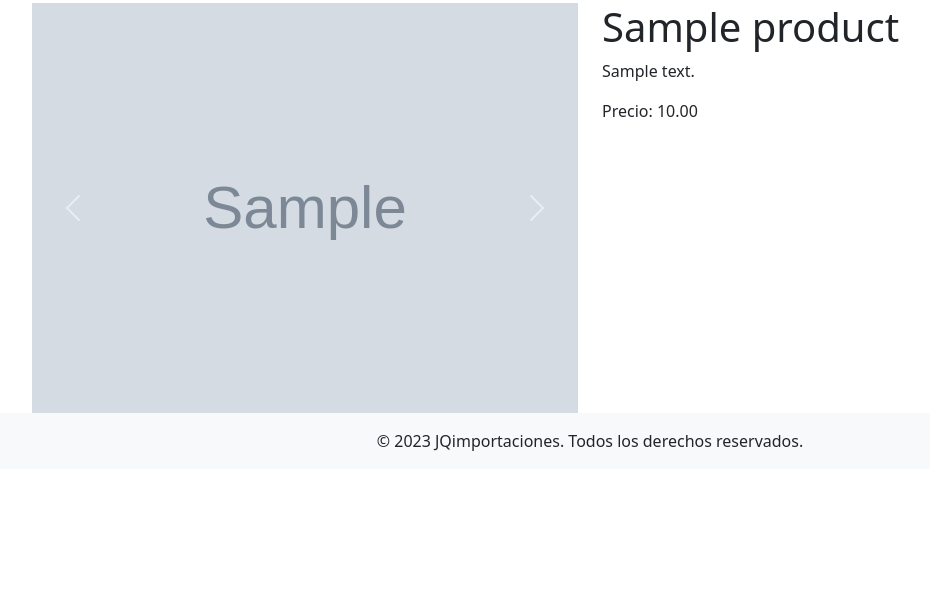
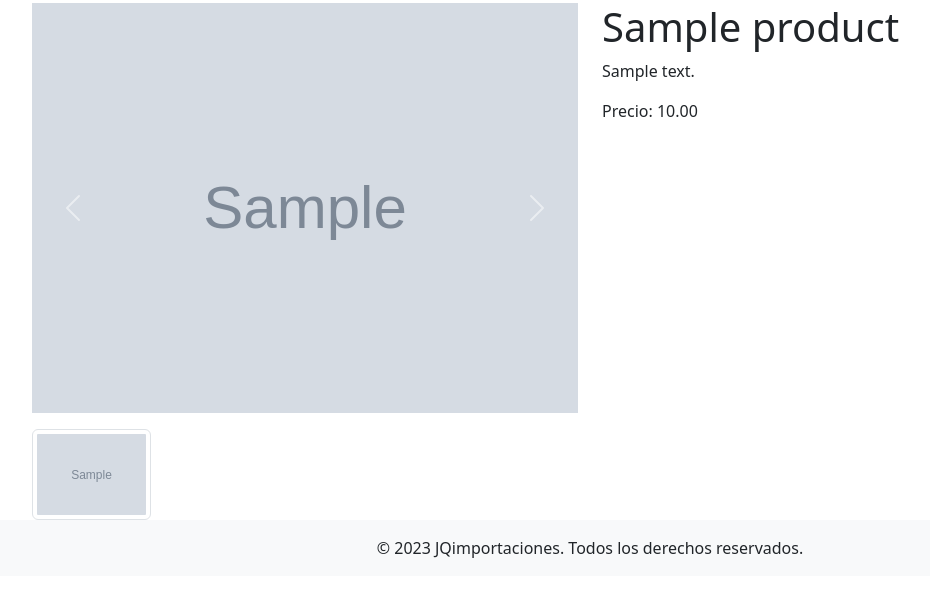
Before and after one commit to francisco-arturo/jqimportaciones, a Django app: page /product/1/ in a window 1280 px wide. Shown: the part 77-674 px from the top of the page, without its empty margins (50-980 px from the left). Run offline with Django 4.2, Linux system fonts and the light colour scheme; tables that the repository leaves empty hold one stand-in row (values such as "Sample post"); grey boxes marked "Sample" are stand-in pictures; some libraries are stand-ins or nearby versions.

Commit message:
multiple images + mini carousel to display

```diff
--- a/core/templates/product.html
+++ b/core/templates/product.html
@@ -57,6 +57,16 @@
                         <span class="visually-hidden">Next</span>
                     </button>
                 </div>
+                <!-- Thumbnail Carousel -->
+                <div class="row mt-3">
+                    {% for image in images %}
+                    <div class="col-3">
+                        <a href="#" data-target="#carouselExampleIndicators" data-slide-to="{{ forloop.counter0 }}">
+                            <img src="{{ image }}" class="img-thumbnail">
+                        </a>
+                    </div>
+                    {% endfor %}
+                </div>
             </div>
             <div class="col-md-6">
                 <h1>{{ product.name }}</h1>
```
